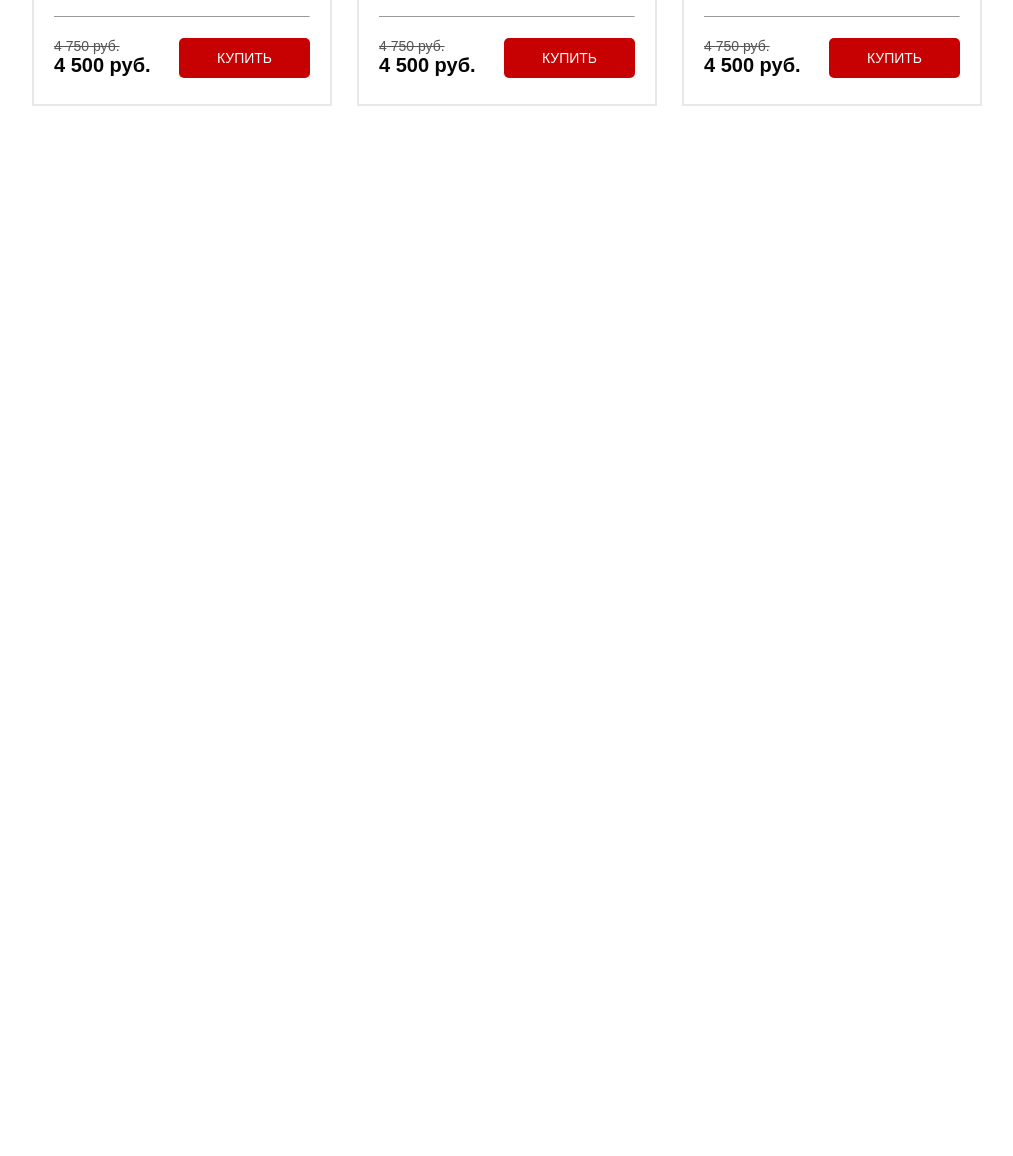
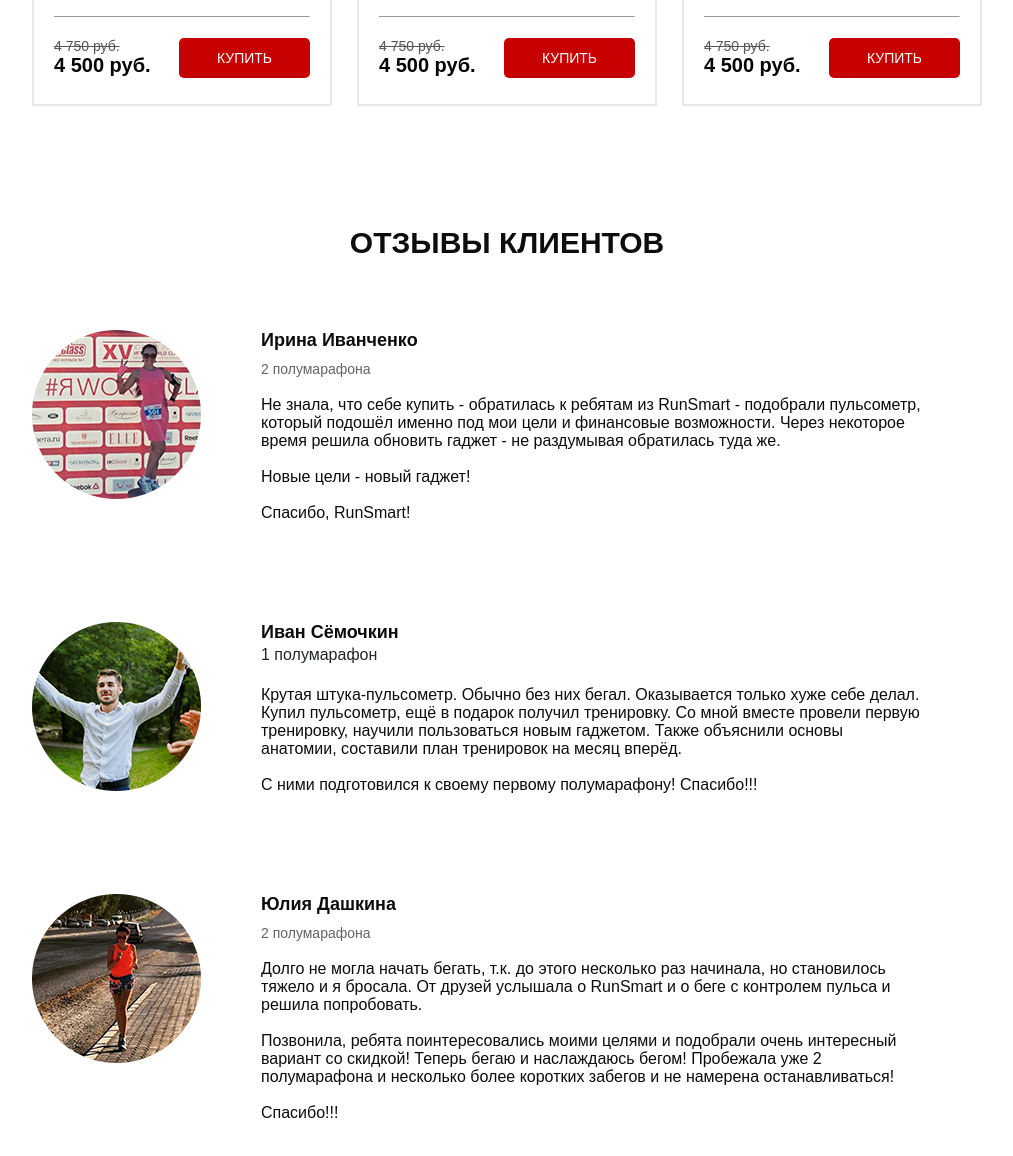
Before and after one commit to yevboiko/yevboiko.github.io, a website: page src/index.html in a window 1280 px wide. Shown: the part 3655-4811 px from the top of the page, without its empty margins (133-1146 px from the left). Before the commit the page ends 3881 px from the top, so only its background shows below. Drawn offline with nearby package versions, Linux system fonts and the light colour scheme.

Commit message:
added section feedback

```diff
--- a/src/index.html
+++ b/src/index.html
@@ -510,6 +510,61 @@
       </div>
     </section>
 
+    <section class="feedback">
+      <div class="container">
+        <h2 class="title">отзывы клиентов</h2>
+        <div class="feedback__item">
+          <img src="img/feedback/1.png" alt="irina" class="feedback__img" />
+          <div class="feedback__info">
+            <div class="feedback__subtitle">Ирина Иванченко</div>
+            <div class="feedback__achievement">2 полумарафона</div>
+            <div class="feedback__descr">
+              Не знала, что себе купить - обратилась к ребятам из RunSmart -
+              подобрали пульсометр, который подошёл именно под мои цели и
+              финансовые возможности. Через некоторое время решила обновить
+              гаджет - не раздумывая обратилась туда же. <br /><br />
+              Новые цели - новый гаджет! <br /><br />
+              Спасибо, RunSmart!
+            </div>
+          </div>
+        </div>
+        <div class="feedback__item">
+          <img src="img/feedback/2.png" alt="ivan" class="feedback__img" />
+          <div class="feedback__info">
+            <div class="feedback__subtitle">Иван Сёмочкин</div>
+            <div class="feedback__count">1 полумарафон</div>
+            <div class="feedback__descr">
+              Крутая штука-пульсометр. Обычно без них бегал. Оказывается только
+              хуже себе делал. Купил пульсометр, ещё в подарок получил
+              тренировку. Со мной вместе провели первую тренировку, научили
+              пользоваться новым гаджетом. Также объяснили основы анатомии,
+              составили план тренировок на месяц вперёд. <br /><br />
+              С ними подготовился к своему первому полумарафону! Спасибо!!!
+            </div>
+          </div>
+        </div>
+        <div class="feedback__item">
+          <img src="img/feedback/3.png" alt="julia" class="feedback__img" />
+          <div class="feedback__info">
+            <div class="feedback__subtitle">Юлия Дашкина</div>
+            <div class="feedback__achievement">2 полумарафона</div>
+            <div class="feedback__descr">
+              Долго не могла начать бегать, т.к. до этого несколько раз
+              начинала, но становилось тяжело и я бросала. От друзей услышала о
+              RunSmart и о беге с контролем пульса и решила попробовать.
+              <br /><br />
+
+              Позвонила, ребята поинтересовались моими целями и подобрали очень
+              интересный вариант со скидкой! Теперь бегаю и наслаждаюсь бегом!
+              Пробежала уже 2 полумарафона и несколько более коротких забегов и
+              не намерена останавливаться! <br /><br />
+              Спасибо!!!
+            </div>
+          </div>
+        </div>
+      </div>
+    </section>
+
     <script
       type="text/javascript"
       src="//code.jquery.com/jquery-1.11.0.min.js"
--- /dev/null
+++ b/src/sass/blocks/_feedback.scss
@@ -0,0 +1,54 @@
+.feedback {
+  padding-bottom: 70px;
+  &__item {
+    display: flex;
+    margin-top: 100px;
+    &:nth-child(2) {
+      margin-top: 70px;
+    }
+  }
+  img {
+    width: 169px;
+    height: 169px;
+  }
+  &__info {
+    margin-left: 60px;
+    padding-right: 60px;
+  }
+  &__subtitle {
+    font-size: 18px;
+    font-weight: bold;
+    font-stretch: normal;
+    font-style: normal;
+    line-height: normal;
+    letter-spacing: normal;
+    text-align: left;
+    color: #0d0d0d;
+  }
+  &__achievement {
+    margin-top: 10px;
+    font-size: 14px;
+    font-weight: 300;
+    font-stretch: normal;
+    font-style: normal;
+    line-height: normal;
+    letter-spacing: normal;
+    text-align: left;
+    color: #646464;
+  }
+  &__descr {
+    margin-top: 19px;
+    font-size: 16px;
+    font-weight: 300;
+    font-stretch: normal;
+    font-style: normal;
+    line-height: normal;
+    letter-spacing: normal;
+    text-align: left;
+    color: #0d0d0d;
+  }
+  hr {
+    background-color: #f6f6f6;
+    border-bottom: 10px;
+  }
+}
--- a/src/sass/style.scss
+++ b/src/sass/style.scss
@@ -18,3 +18,4 @@
 @import 'blocks/forms';
 @import 'blocks/carousel';
 @import 'blocks/catalog';
+@import 'blocks/feedback';
```
Also changed, not shown: src/css/style.min.css.
